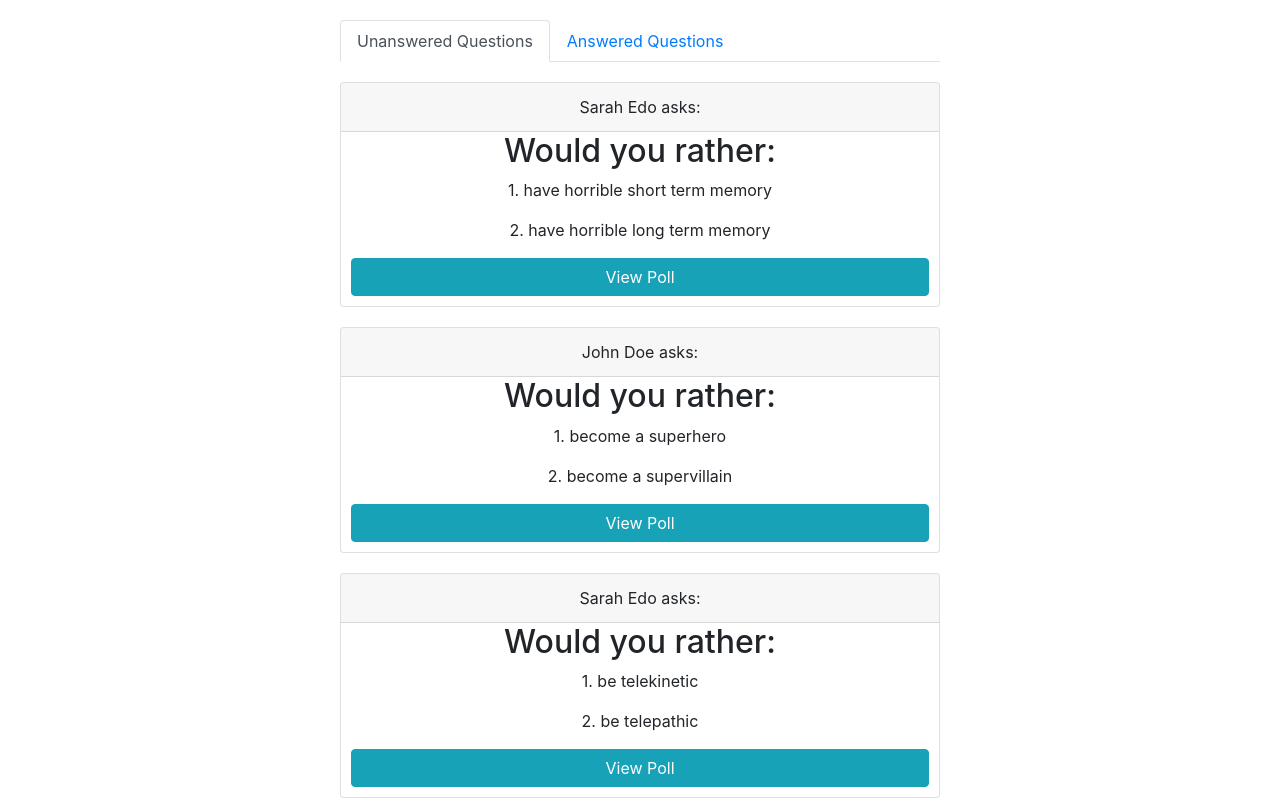
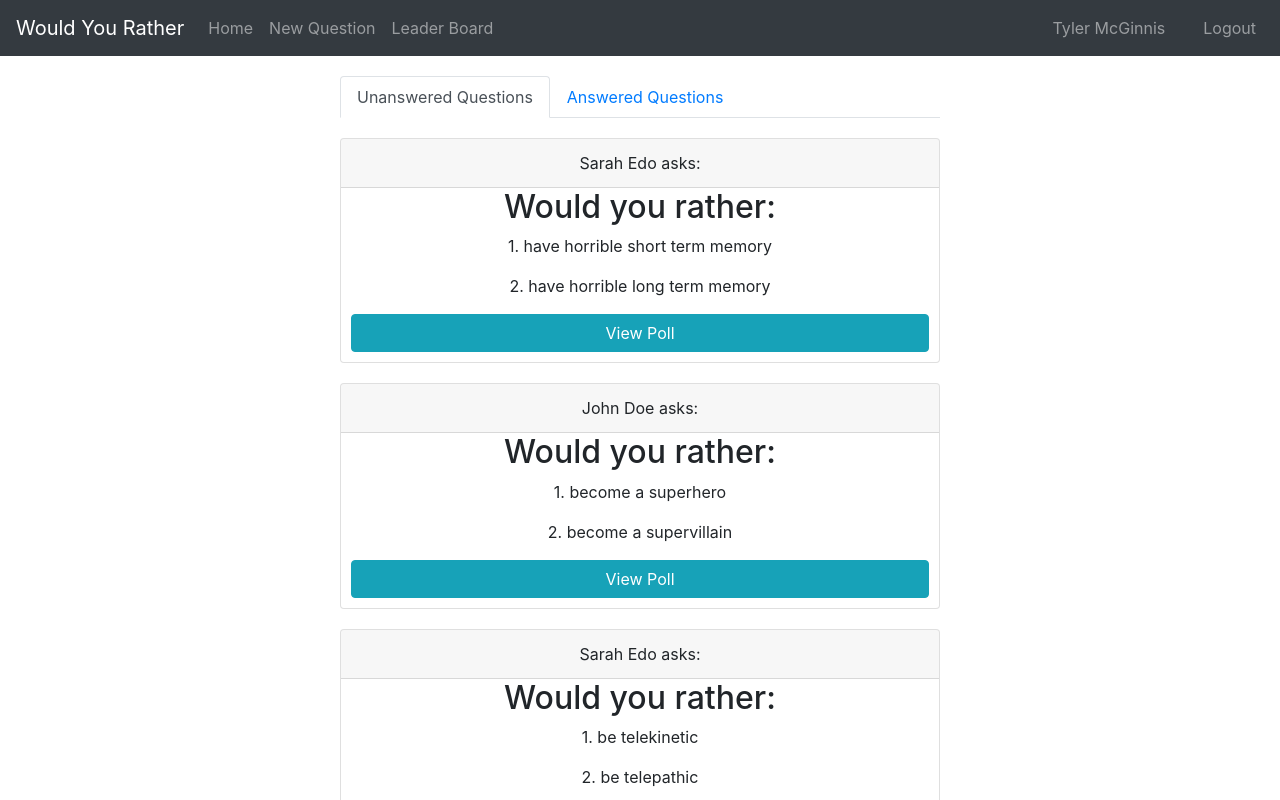
Before and after one commit to seancabrera/react-redux-would-you-rather, a React (Create React App) app: page / in a window 1280 px wide. Shown: the top 800 px of the page. Built offline with nearby package versions, Linux system fonts and the light colour scheme.

Commit message:
feat: Initial rendering of the application nav bar

```diff
--- a/src/App.css
+++ b/src/App.css
@@ -44,3 +44,7 @@
   margin: 10px;
   margin-top: 0px;
 }
+
+.navbar-user {
+  margin-right: 30px;
+}
--- a/src/components/App.js
+++ b/src/components/App.js
@@ -2,7 +2,8 @@
 import { connect } from 'react-redux'
 import Home from './Home';
 import '../App.css';
-import { handleInitialData } from '../actions/shared'
+import { handleInitialData } from '../actions/shared';
+import AppNavbar from './AppNavbar';
 
 class App extends Component {
   componentDidMount() {
@@ -12,6 +13,8 @@
   render() {
     return (
       <div className="App">
+        <AppNavbar />
+
         <Home />
       </div>
     );
--- /dev/null
+++ b/src/components/AppNavbar.js
@@ -0,0 +1,30 @@
+import React from 'react';
+import Navbar from 'react-bootstrap/Navbar';
+import Nav from 'react-bootstrap/Nav';
+import Form from 'react-bootstrap/Form';
+
+class AppNavbar extends React.Component {
+  render() {
+    return (
+      <Navbar bg="dark" variant="dark" expand="md">
+        <Navbar.Toggle aria-controls="responsive-navbar-nav" />
+        <Navbar.Collapse id="responsive-navbar-nav">
+          <Navbar.Brand href="#home">Would You Rather</Navbar.Brand>
+          <Nav className="mr-auto">
+            <Nav.Link href="#home">Home</Nav.Link>
+            <Nav.Link href="#new-question">New Question</Nav.Link>
+            <Nav.Link href="#leaderboard">Leader Board</Nav.Link>
+          </Nav>
+          <Nav>
+            <Navbar.Text className="navbar-user">
+              Tyler McGinnis
+            </Navbar.Text>
+            <Nav.Link href="#logout">Logout</Nav.Link>
+          </Nav>
+        </Navbar.Collapse>
+      </Navbar>
+    );
+  }
+}
+
+export default AppNavbar;
```
